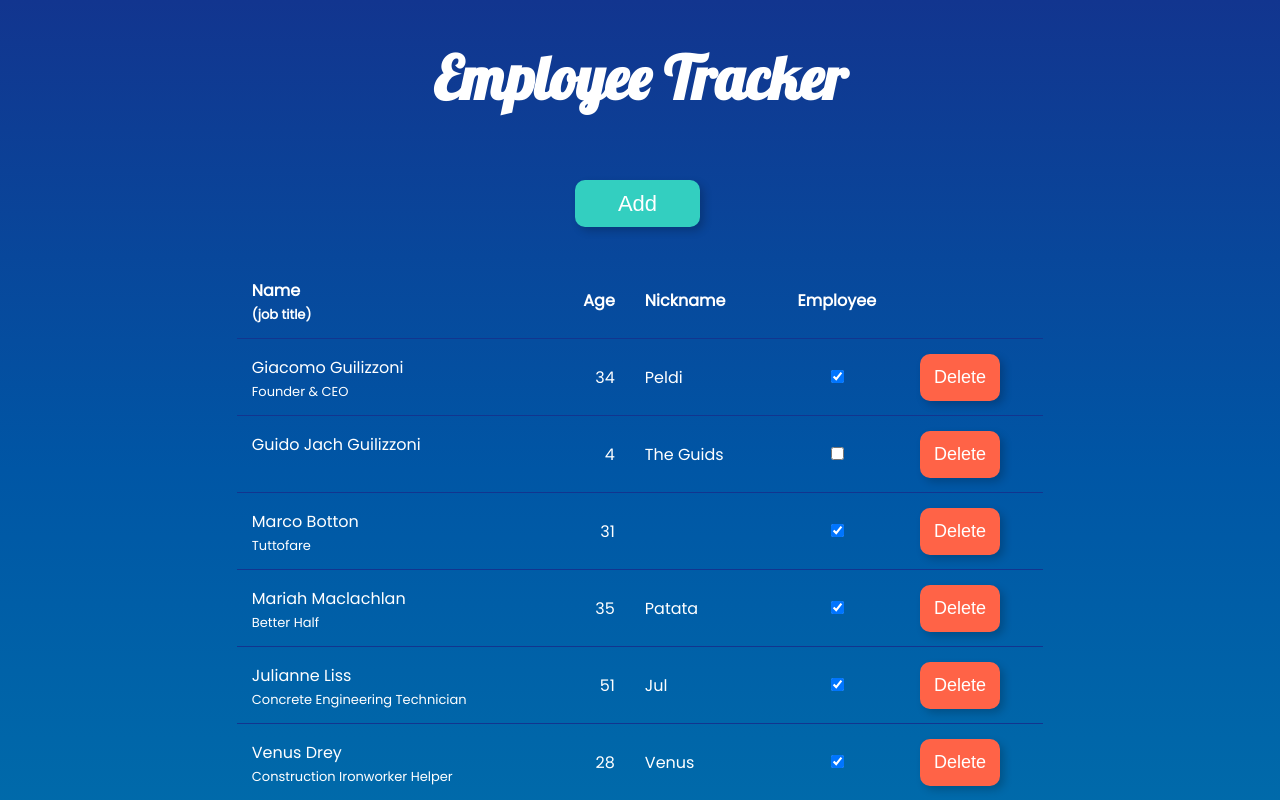
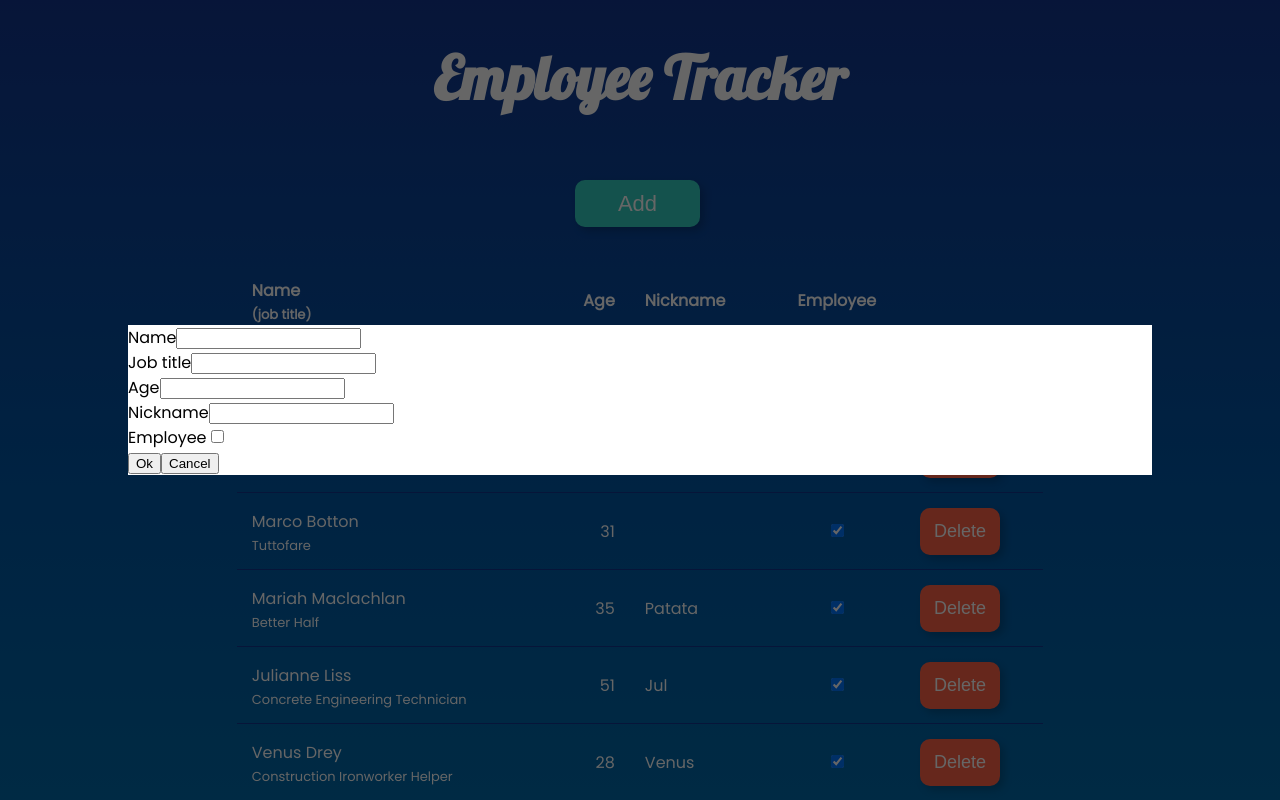
Before and after one commit to Norlandia/employee-tracker, a React (Create React App) app: page / in a window 1280 px wide. Both pictures are taken after a click on the button "Add". Shown: the top 800 px of the page. Built offline with nearby package versions, Linux system fonts and the light colour scheme.

Commit message:
feat(AddNewEmployee.js): create modal and add show/ hide functions, styles

```diff
--- /dev/null
+++ b/src/components/AddNewEmployee.js
@@ -0,0 +1,34 @@
+import React from 'react';
+
+const AddNewEmployee = (props) => {
+  const modalClass = props.show ? 'modal show' : 'modal hide';
+
+  return (
+    <div className={modalClass}>
+      <form className="modal-main">
+        <label> Name
+          <input type="text"/>
+        </label>
+        <label> Job title
+          <input type="text"/>
+        </label>
+        <label> Age
+          <input type="text"/>
+        </label>
+        <label> Nickname
+          <input type="text"/>
+        </label>
+        <label> Employee
+          <input type="checkbox"/>
+        </label>
+
+        <button type="submit" className="ok-button">
+          Ok
+        </button>
+        <button className="cancel-button" onClick={() => props.close()}>Cancel</button>
+      </form>
+    </div>
+  );
+};
+
+export default AddNewEmployee;
--- a/src/containers/EmployeeListApp.js
+++ b/src/containers/EmployeeListApp.js
@@ -1,10 +1,12 @@
 import React, { Component } from 'react';
 import EmployeeList from '../components/EmployeeList';
 import initialEmployees from '../initialEmployees';
+import AddNewEmployee from '../components/AddNewEmployee';
 
 class EmployeeListApp extends Component {
   state = {
     employees: initialEmployees,
+    showModal: false,
   };
 
   handleDelete = (id) => {
@@ -13,11 +15,25 @@ class EmployeeListApp extends Component {
     });
   };
 
+  showModal = () => {
+    this.setState({
+      showModal: true,
+    });
+  };
+
+  hideModal = (e) => {
+    e.preventDefeault();
+    this.setState({
+      showModal: false,
+    });
+  };
+
   render() {
     return (
       <div className="container">
         <h1 className="page-title">Employee Tracker</h1>
-        <button className="add-button">Add</button>
+        <button className="add-button" onClick={() => this.showModal()}>Add</button>
+        <AddNewEmployee show={this.state.showModal} close={this.hideModal}/>
         <EmployeeList
           employees={this.state.employees}
           delete={this.handleDelete}
--- a/src/styles.css
+++ b/src/styles.css
@@ -98,3 +98,35 @@ th {
   align-self: center;
   box-shadow: 4px 4px 8px 0 rgba(0, 0, 0, 0.2);
 }
+
+.modal {
+  position: fixed;
+  top: 0;
+  left: 0;
+  width:100%;
+  height: 100%;
+  background: rgba(0, 0, 0, 0.6);
+}
+
+.modal-main {
+  position:fixed;
+  color: black;
+  background: white;
+  width: 80%;
+  height: auto;
+  top:50%;
+  left:50%;
+  transform: translate(-50%,-50%);
+}
+
+label {
+  display: block;
+}
+
+.show {
+  display: block;
+}
+
+.hide {
+  display: none;
+}
```
